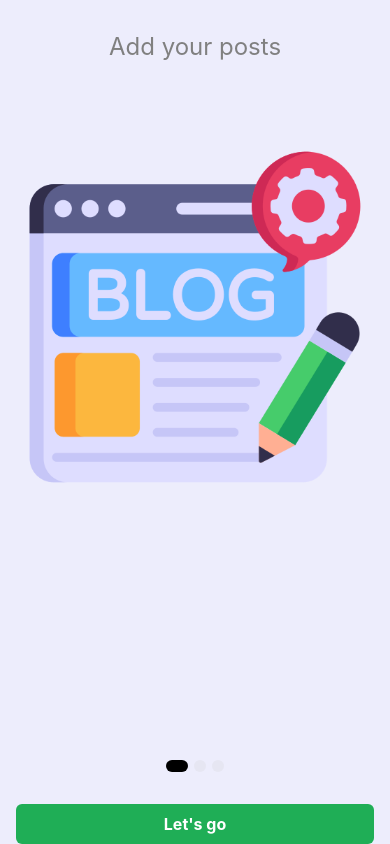
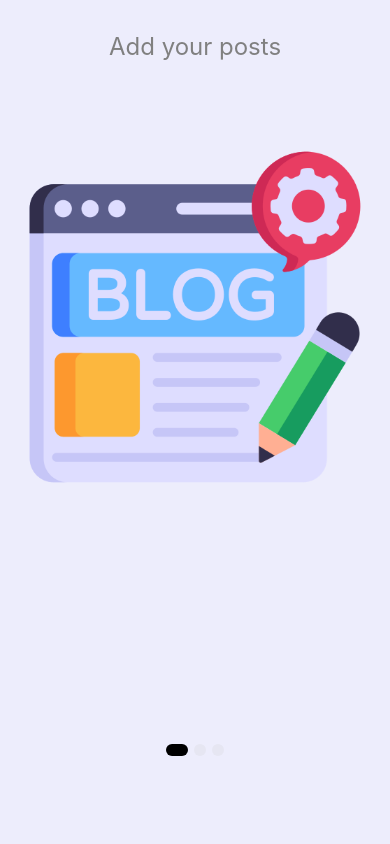
Before and after one commit to Maximow91/fire-app, a React Native app: screen /OnboardingScreen in a window 390 px wide. Built offline with nearby package versions, Linux system fonts and the light colour scheme.

Commit message:
refactor onboardingScreen

```diff
--- a/src/screens/OnboardingScreen/OnboardingSlider/OnboardingSlider.tsx
+++ b/src/screens/OnboardingScreen/OnboardingSlider/OnboardingSlider.tsx
@@ -1,12 +1,19 @@
+import AsyncStorage from '@react-native-async-storage/async-storage';
+import {useNavigation} from '@react-navigation/native';
+import {NativeStackNavigationProp} from '@react-navigation/native-stack';
 import React, {useRef, useState} from 'react';
 import {
   Animated,
   FlatList,
   NativeScrollEvent,
   NativeSyntheticEvent,
+  StyleSheet,
+  View,
   ViewStyle,
 } from 'react-native';
+import {CustomButton} from '../../../components/CustomButton';
 import {Paginator} from '../../../components/Paginator';
+import {RootStackParamList} from '../../../navigation/Navigator';
 import {Slide} from '../../../types/types';
 import {SliderItem} from '../SliderItem/SliderItem';
 
@@ -18,9 +25,12 @@ interface OnboardingSliderProps {
 export const OnboardingSlider = (props: OnboardingSliderProps) => {
   const {data, style} = props;
 
+  const navigation =
+    useNavigation<NativeStackNavigationProp<RootStackParamList>>();
+
   const [currentIndex, setCurrentIndex] = useState<number>(0);
 
-  console.log(currentIndex)
+  console.log(currentIndex);
 
   const scrollX = useRef(new Animated.Value(0)).current;
 
@@ -59,6 +69,25 @@ export const OnboardingSlider = (props: OnboardingSliderProps) => {
         }}
       />
       <Paginator data={data} scrollX={scrollX} current={currentIndex} />
+      <View style={styles.button}>
+        {currentIndex === 2 && (
+          <CustomButton
+            label="Let's go"
+            onPress={() => {
+              AsyncStorage.setItem('isFirstStart', 'false');
+              navigation.navigate('LoginScreen');
+            }}
+          />
+        )}
+      </View>
     </>
   );
 };
+
+const styles = StyleSheet.create({
+  button: {
+    marginTop: 16,
+    paddingHorizontal: 16,
+    minHeight: 40,
+  },
+});
--- a/src/screens/OnboardingScreen/index.tsx
+++ b/src/screens/OnboardingScreen/index.tsx
@@ -1,10 +1,6 @@
-import AsyncStorage from '@react-native-async-storage/async-storage';
-import {useNavigation} from '@react-navigation/native';
-import {NativeStackNavigationProp} from '@react-navigation/native-stack';
 import React from 'react';
 import {StyleSheet, View} from 'react-native';
-import {CustomButton} from '../../components/CustomButton';
-import {RootStackParamList} from '../../navigation/Navigator';
+
 import {OnboardingSlider} from './OnboardingSlider/OnboardingSlider';
 
 const slides = [
@@ -26,21 +22,10 @@ const slides = [
 ];
 
 export const OnboardingScreen = () => {
-  const navigation =
-    useNavigation<NativeStackNavigationProp<RootStackParamList>>();
-
   return (
     <View style={styles.container}>
       <OnboardingSlider style={styles.carousel} data={slides} />
-      <View style={styles.button}>
-        <CustomButton
-          label="Let's go"
-          onPress={() => {
-            AsyncStorage.setItem('isFirstStart', 'false');
-            navigation.navigate('LoginScreen');
-          }}
-        />
-      </View>
+      <View style={styles.button} />
     </View>
   );
 };
```
